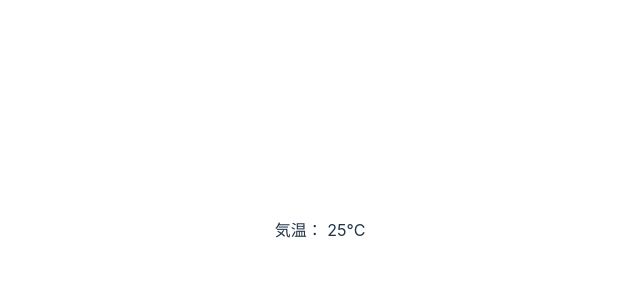
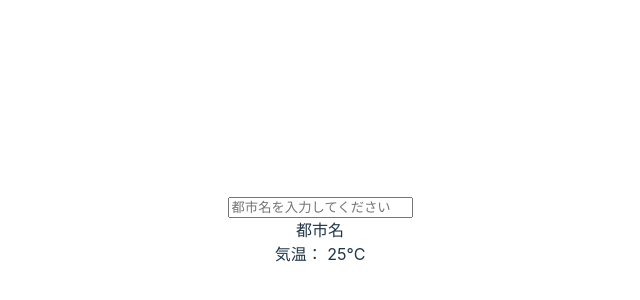
Before and after one commit to mimimiRoni/FeelingWeather, a React (Vite) app: page / in a window 1280 px wide. Shown: the part 170-470 px from the top of the page, without its empty margins (320-960 px from the left). Built offline with nearby package versions, Linux system fonts and the light colour scheme.

Commit message:
[update] 都市名の入力フォームとそれを表示する部分を表示

```diff
--- a/src/App.tsx
+++ b/src/App.tsx
@@ -1,4 +1,6 @@
+import { useState } from 'react';
 import './App.css';
+import InputCity from './Components/InputCity';
 import Weather from './Components/Weather';
 
 /**
@@ -8,9 +10,12 @@ import Weather from './Components/Weather';
 function App() {
   // TODO: 今は決め打ちで固定値を設定しておくので、気温を取得して入れるようにする
   const temperature = 25;
+  const [getCity, setCity] = useState('都市名');
 
   return (
     <>
+      <InputCity onSubmit={(city) => setCity(city)} />
+      <text>{getCity}</text>
       <Weather temperature={temperature} />
     </>
   );
--- /dev/null
+++ b/src/Components/InputCity.tsx
@@ -0,0 +1,31 @@
+import { useState } from 'react';
+
+type InputCityProps = {
+  onSubmit: (city: string) => void;
+};
+
+const InputCity: React.FC<InputCityProps> = ({ onSubmit }) => {
+  const [inputValue, setInput] = useState('');
+  const onSubmitHandle = (e: React.FormEvent) => {
+    e.preventDefault();
+    const inputStr = inputValue.trim();
+    if (!inputStr) {
+      return;
+    }
+
+    onSubmit(inputStr);
+  };
+
+  return (
+    <form onSubmit={onSubmitHandle} role="form">
+      <input
+        type="text"
+        value={inputValue}
+        onChange={(e) => setInput(e.target.value)}
+        placeholder="都市名を入力してください"
+      />
+    </form>
+  );
+};
+
+export default InputCity;
```
Also changed, not shown: 1 other file (tests, documents, lock files or other folders).
